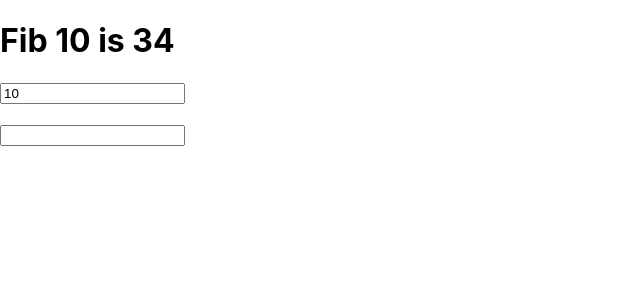
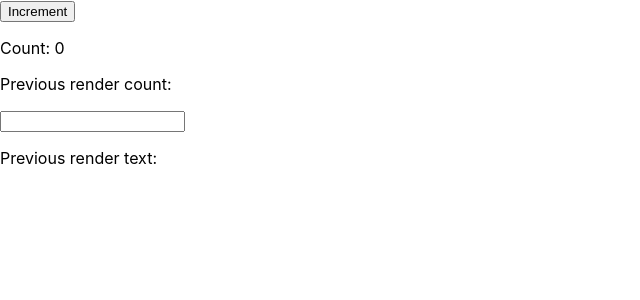
Before and after one commit to fma1/react-crash-course, a React (Create React App) app: page / in a window 1280 px wide. Shown: the top 300 px of the page, without its empty margins (0-640 px from the left). Built offline with nearby package versions, Linux system fonts and the light colour scheme.

Commit message:
Added files for 13 - Custom Hooks

```diff
--- /dev/null
+++ b/src/13/App.js
@@ -0,0 +1,32 @@
+import { useEffect, useRef, useState } from 'react';
+
+export default function App() {
+
+  const [count, setCount] = useState(0);
+  const [text, setText] = useState('');
+
+  const prevCount = usePrevious(count);
+  const prevText = usePrevious(text);
+
+  return (
+    <>
+      <button onClick={() => setCount(count + 1)}>Increment</button>
+      <p>Count: {count}</p>
+      <p>Previous render count: {prevCount}</p>
+
+      <input
+        value={text}
+        onChange={(event) => setText(event.target.value)} />
+      <p>Previous render text: {prevText}</p>
+    </>
+  );
+}
+
+function usePrevious(value) {
+  const prevRef = useRef();
+  useEffect(() => {
+    prevRef.current = value;
+  }, [value]);
+
+  return prevRef.current;
+}
--- a/src/App.js
+++ b/src/App.js
@@ -9,6 +9,7 @@
 import App_10_3 from './10/App_3';
 import App_11 from './11/App';
 import App_12 from './12/App';
+import App_13 from './13/App';
 
 function App() {
   return (
@@ -29,7 +30,7 @@
         </a>
       </header>
 */}
-      <App_12 />
+      <App_13 />
     </>
   );
 }
```
